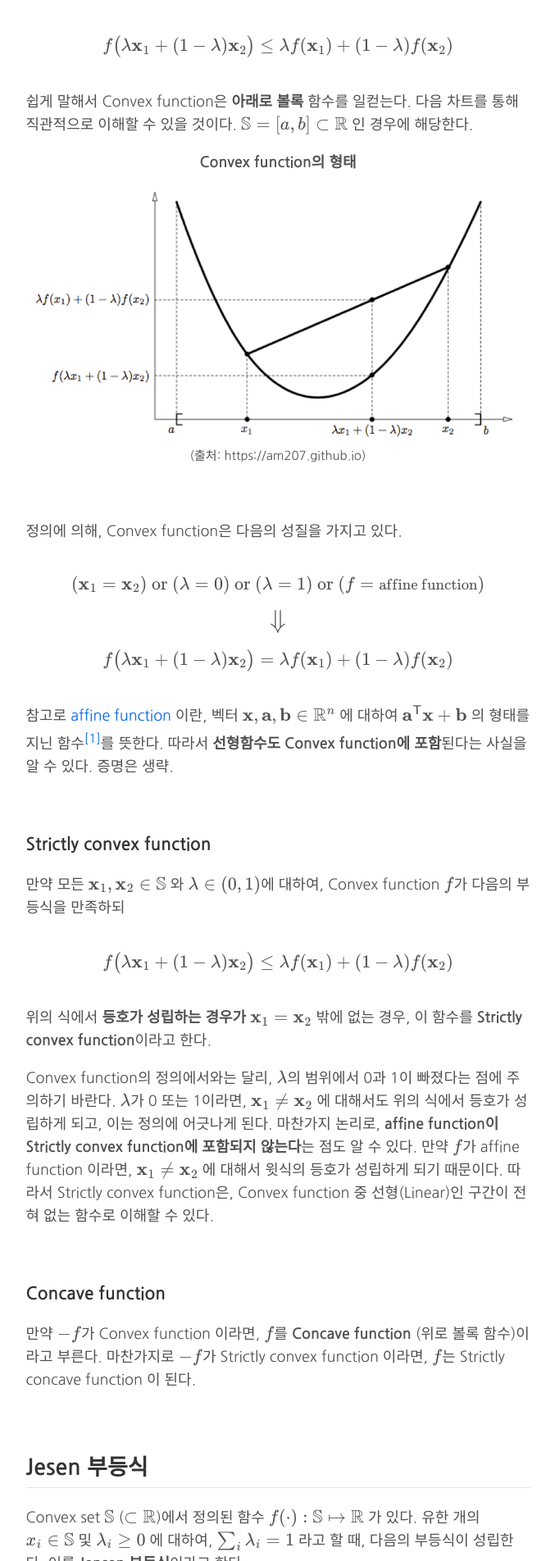
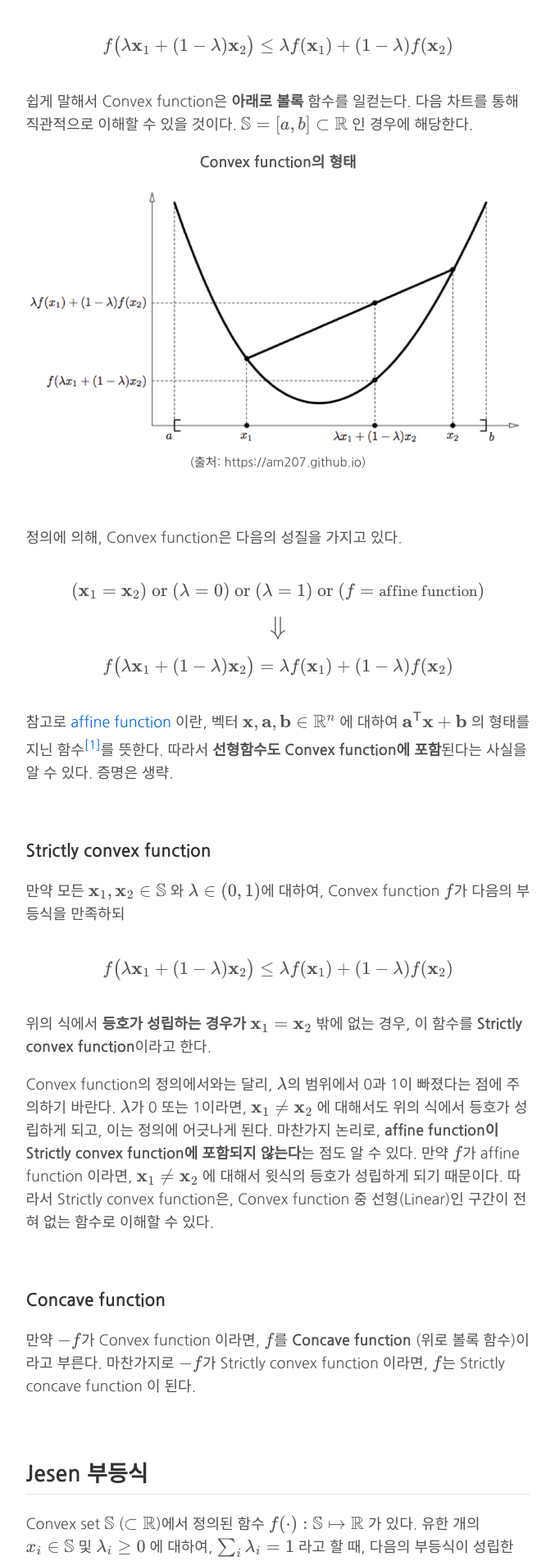
Before and after one commit to gem763/gem763.github.io, a Jekyll site: the page built from Convexity.md, in a window 1280 px wide. Shown: the part 1681-3585 px from the top of the page at 82% size, without its empty margins (301-978 px from the left). Built offline with Jekyll 4.4.1, drawn with Linux system fonts in a browser that asks for light colours; our own code applies the rules of GitHub Pages for plain Markdown files; formulas are drawn with MathJax 3.

Commit message:
Uploaded by https://stackedit.io/

```diff
--- a/Convexity.md
+++ b/Convexity.md
@@ -41,7 +41,7 @@ f \bigl( \lambda \mathbf{x}_1 + (1-\lambda)\mathbf{x}_2 \bigr) \le  \lambda f(\m
 쉽게 말해서 Convex function은 **아래로 볼록** 함수를 일컫는다. 다음 차트를 통해 직관적으로 이해할 수 있을 것이다. <span><script type="math/tex">\mathbb{S} = [a,b] \subset \mathbb{R}</script></span> 인 경우에 해당한다.
 
 <center><b>Convex function의 형태</b></center>
-<center><img src="https://gem763.github.io/assets/img/20180729/convex_fn.PNG" alt="convex_fn" width=600/></center>
+<center><img src="https://gem763.github.io/assets/img/20180729/convex_fn.PNG" alt="convex_fn"/></center>
 <center><small>(출처: https://am207.github.io)</small></center>
 
 <br/>
```
